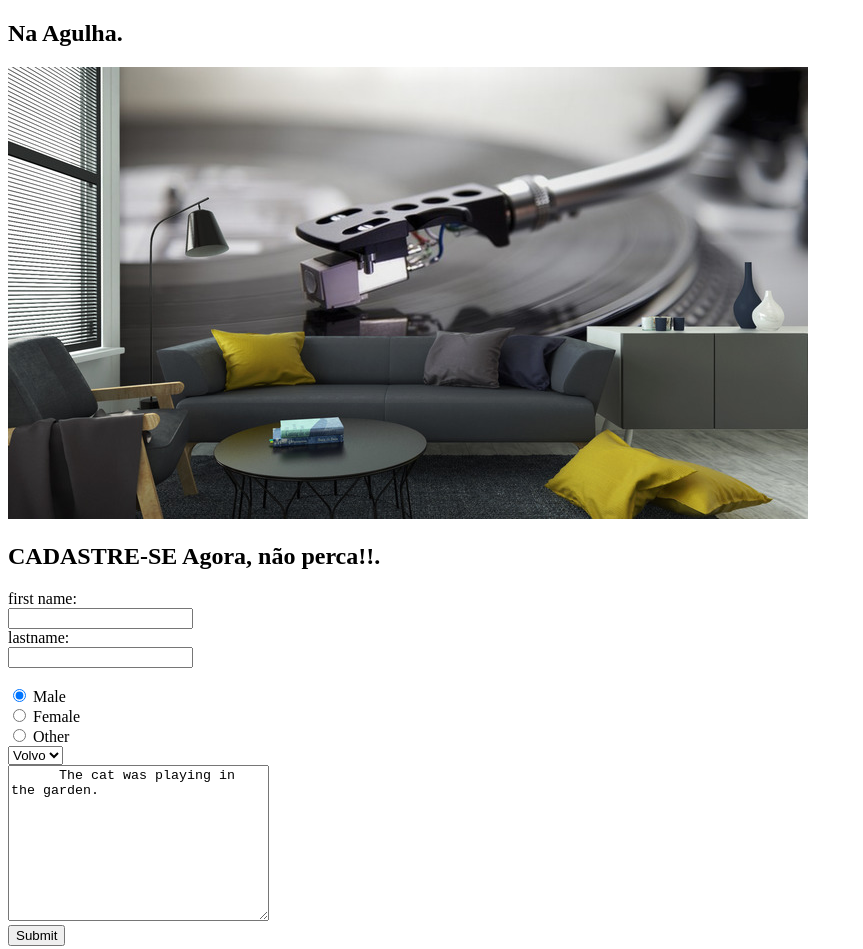
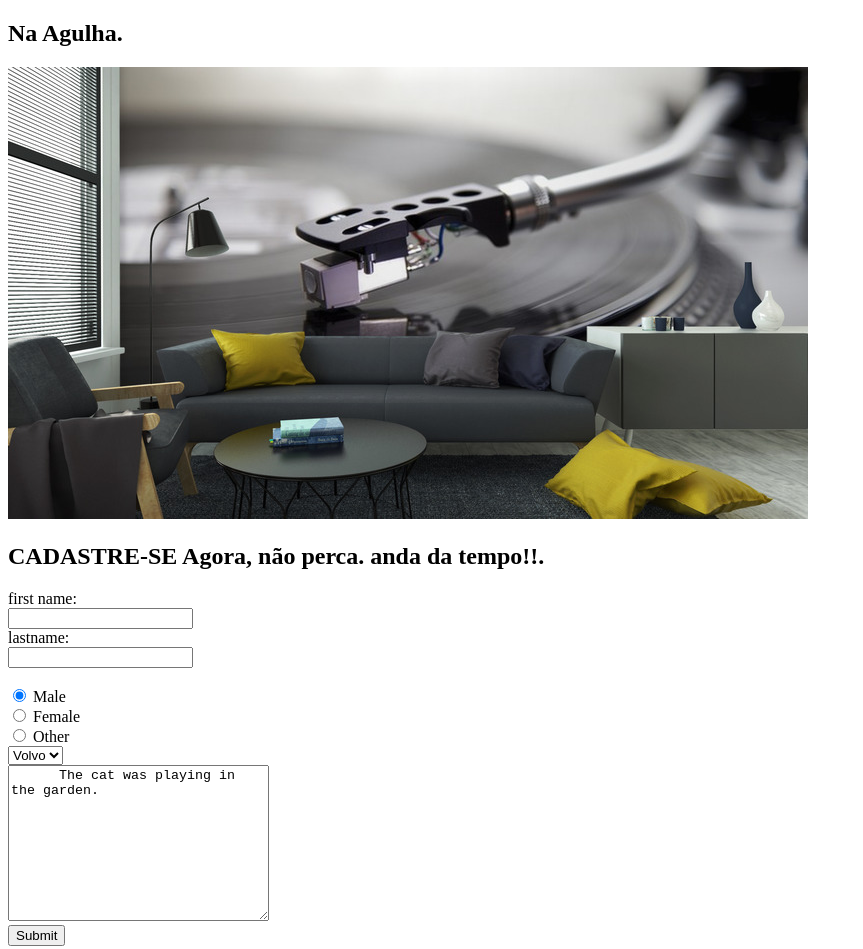
Before and after one commit to Leandrominchuel/Formulario, a plain HTML site: page teste1.html in a window 1280 px wide. Shown: the whole page, without its empty margins (0-863 px from the left). Drawn offline with Linux system fonts and the light colour scheme.

Commit message:
ainda da tempo

```diff
--- a/teste1.html
+++ b/teste1.html
@@ -7,7 +7,7 @@
 <body>
     <h2>Na Agulha.</h2>
     <img src="mk2.JPEG" alt="pickup techinics MK2"></IMg>
-    <h2>CADASTRE-SE Agora, não perca!!.</h2>
+    <h2>CADASTRE-SE Agora, não perca. anda da tempo!!.</h2>
 
   <form action="http://web1-app.tadsufpr.net.br/test/form" method="post">
     first name:<br>
```
